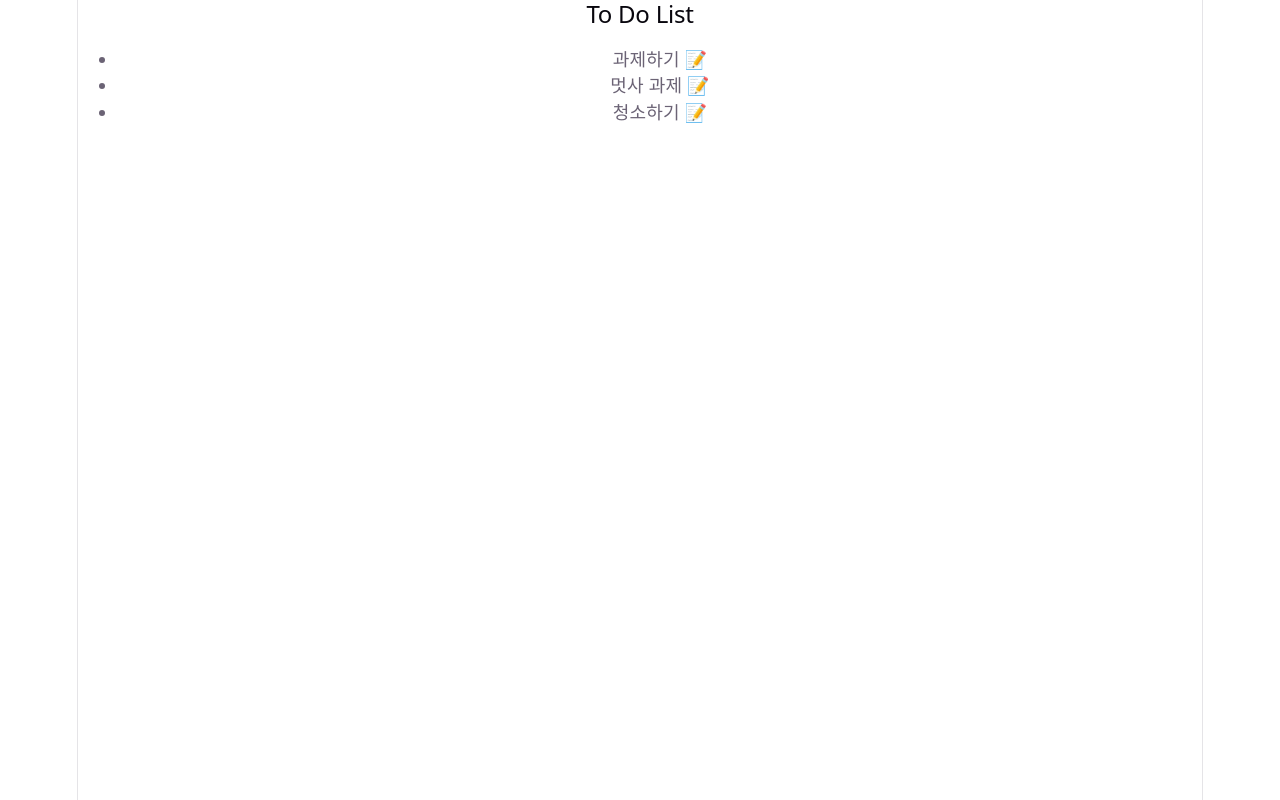
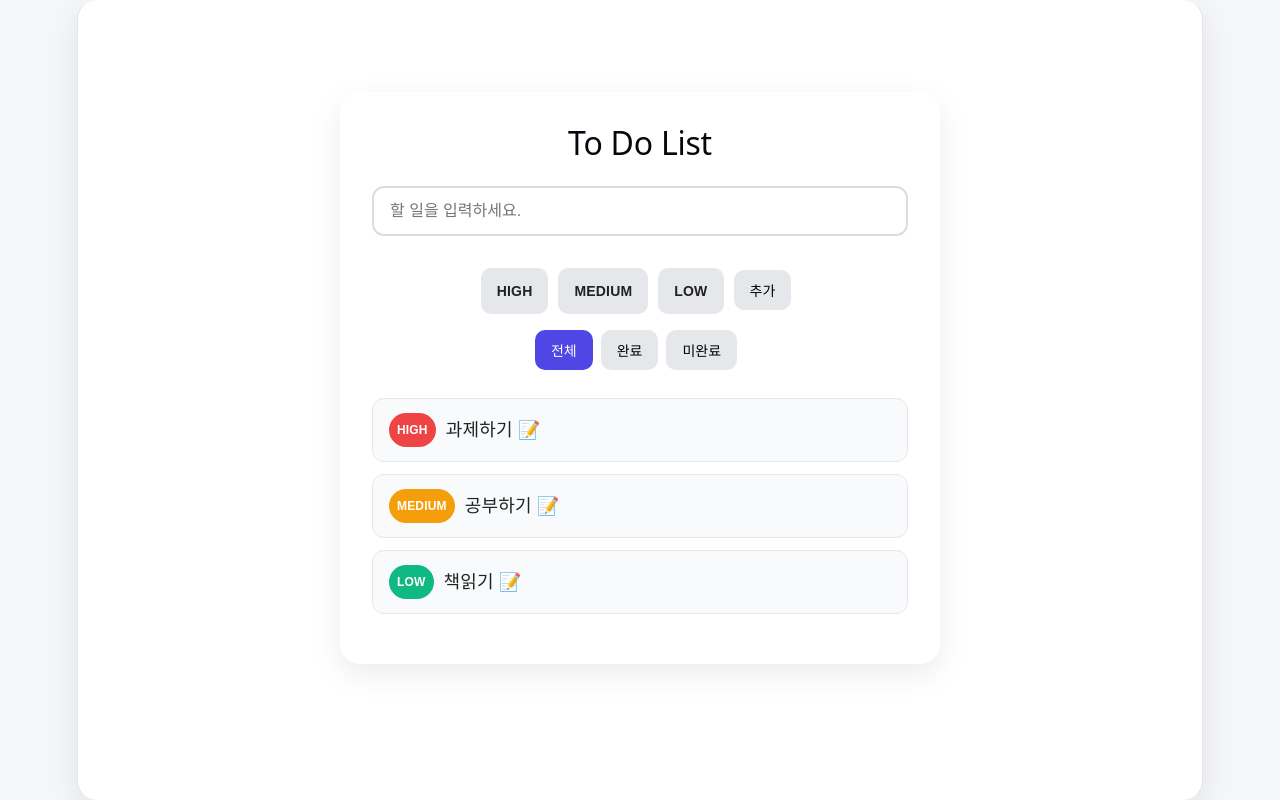
Before and after one commit to nyeohijyul/todolist, a React (Vite) app: page / in a window 1280 px wide. Built offline with nearby package versions, Linux system fonts and the light colour scheme.

Commit message:
코드작성

```diff
--- a/src/PracticeTodo.jsx
+++ b/src/PracticeTodo.jsx
@@ -2,24 +2,62 @@ import { useState } from "react";
 
 function PracticeTodo() {
   const [todos, setTodos] = useState([
-    {id: 1, text: '과제하기', done: false},
-    {id: 2, text: '멋사 과제', done: false},
-    {id: 3, text: '청소하기', done: false},
+    {id: 1, text: '과제하기', done: false, priority:'HIGH'},
+    {id: 2, text: '공부하기', done: false, priority:'MEDIUM'},
+    {id: 3, text: '책읽기', done: false, priority:'LOW'},
   ])
   const handleIsDone = (index) => {
-    // todos[index - 1].done = true;
     const updated = [...todos];
     updated[index - 1].done = !updated[index - 1].done;
-    // console.log(updated);
     setTodos(updated);
   }
-  /* ✏️✔️📝✅ */
+  const [input, setInput] = useState('')
+  const handleInputChange = (e) => {
+    setInput(e.target.value);
+  };
+  const [priority, setPriority] = useState("MEDIUM");
+  const [filter, setFilter] = useState("all");
+  const addTodo = ()=>{
+    if (input) {
+      let id = todos[todos.length - 1].id + 1;
+      let tmp = [...todos];
+      tmp.push({id, text: input, priority, done: false});
+      console.log(id);
+      console.log(tmp);
+      setTodos(tmp);
+      setInput('');
+    }
+  }
+  const filterTodo = () => {
+    switch (filter) {
+      case 'done':
+        return todos.filter(item => item.done);
+        break;
+      case 'notDone':
+        return todos.filter(item => !item.done);
+        break;
+      default:
+        return todos;
+        break;
+    }
+  }
   return (
     <div>
         <h2>To Do List</h2>
+        <input id="newTask" type="text" placeholder="할 일을 입력하세요." value={input} onChange={handleInputChange} onKeyDown={(e)=>{if(e.key == 'Enter') addTodo();}}></input>
+        <label><input type="radio" name="priority" value='HIGH' className={priority === "HIGH" ? 'selected' : null} onChange={(e) => setPriority(e.target.value)}/>HIGH</label>
+        <label><input type="radio" name="priority" value='MEDIUM' className={priority === "MEDIUM" ? 'selected' : null} onChange={(e) => setPriority(e.target.value)}/>MEDIUM</label>
+        <label><input type="radio" name="priority" value='LOW' className={priority === "LOW" ? 'selected' : null} onChange={(e) => setPriority(e.target.value)}/>LOW</label>
+        <button onClick={addTodo}>추가</button>
+
+        <section className="filters">
+          <button className={filter === "all" ? 'selected' : null} onClick={()=>setFilter('all')}>전체</button>
+          <button className={filter === "done" ? 'selected' : null} onClick={()=>setFilter('done')}>완료</button>
+          <button className={filter === "notDone" ? 'selected' : null} onClick={()=>setFilter('notDone')}>미완료</button>
+        </section>
         <ul>
-            {todos.map(item => (
-                <li key={item.id} onClick={() => handleIsDone(item.id)}>{item.text} {item.done ? '✅' : '📝'}</li>
+            {filterTodo().map(item => (
+                <li key={item.id} onClick={() => handleIsDone(item.id)}><span className={item.priority}>{item.priority}</span> {item.text} {item.done ? '✅' : '📝'}</li>
             ))}
         </ul>
     </div>
--- a/src/index.css
+++ b/src/index.css
@@ -109,3 +109,157 @@ code {
   padding: 4px 8px;
   background: var(--code-bg);
 }
+/* li {
+  list-style: none;
+} */
+ * {
+  box-sizing: border-box;
+}
+
+body {
+  margin: 0;
+  background: #f4f6f8;
+  font-family: sans-serif;
+  color: #222;
+}
+
+div {
+  max-width: 600px;
+  margin: 60px auto;
+  padding: 32px;
+  background: white;
+  border-radius: 20px;
+  box-shadow: 0 10px 30px rgba(0, 0, 0, 0.08);
+}
+
+h2 {
+  margin-top: 0;
+  margin-bottom: 24px;
+  font-size: 32px;
+  text-align: center;
+}
+
+#newTask {
+  width: 100%;
+  padding: 14px 16px;
+  border: 2px solid #ddd;
+  border-radius: 12px;
+  font-size: 16px;
+  margin-bottom: 18px;
+  outline: none;
+  transition: 0.2s;
+}
+
+#newTask:focus {
+  border-color: #4f46e5;
+}
+
+label {
+  margin-right: 14px;
+  font-size: 14px;
+  cursor: pointer;
+}
+
+input[type="radio"] {
+  margin-right: 6px;
+}
+
+button {
+  border: none;
+  padding: 10px 16px;
+  border-radius: 10px;
+  cursor: pointer;
+  font-size: 14px;
+  margin-right: 8px;
+  margin-top: 16px;
+  transition: 0.2s;
+  background: #e5e7eb;
+}
+
+button:hover {
+  transform: translateY(-1px);
+}
+
+button.selected {
+  background: #4f46e5;
+  color: white;
+}
+
+input.selected + * {
+  font-weight: bold;
+}
+
+ul {
+  list-style: none;
+  padding: 0;
+  margin-top: 28px;
+}
+
+li {
+  display: flex;
+  align-items: center;
+  gap: 10px;
+  padding: 14px 16px;
+  border-radius: 12px;
+  background: #f8fafc;
+  margin-bottom: 12px;
+  cursor: pointer;
+  transition: 0.2s;
+  border: 1px solid #e5e7eb;
+}
+
+li:hover {
+  background: #eef2ff;
+}
+
+label {
+  display: inline-flex;
+  align-items: center;
+  justify-content: center;
+  padding: 10px 16px;
+  border-radius: 10px;
+  background: #e5e7eb;
+  cursor: pointer;
+  transition: 0.2s;
+  font-size: 14px;
+  font-weight: 600;
+  margin-right: 10px;
+  user-select: none;
+}
+
+label:hover {
+  transform: translateY(-1px);
+}
+
+/* radio 기본 동그라미 숨기기 */
+input[type="radio"] {
+  display: none;
+}
+
+/* 선택된 버튼 스타일 */
+label:has(input[type="radio"]:checked) {
+  background: #4f46e5;
+  color: white;
+}
+
+span.HIGH,
+span.MEDIUM,
+span.LOW {
+  font-size: 12px;
+  font-weight: bold;
+  padding: 4px 8px;
+  border-radius: 999px;
+  color: white;
+}
+
+span.HIGH {
+  background: #ef4444;
+}
+
+span.MEDIUM {
+  background: #f59e0b;
+}
+
+span.LOW {
+  background: #10b981;
+}
```
